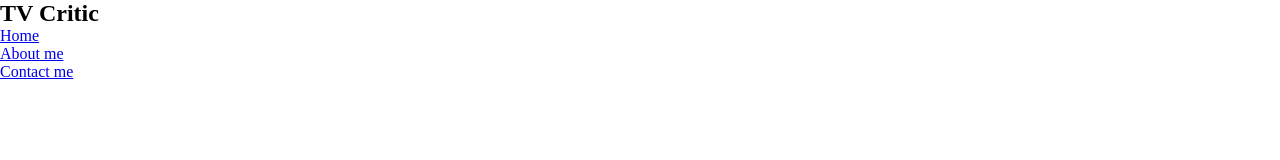
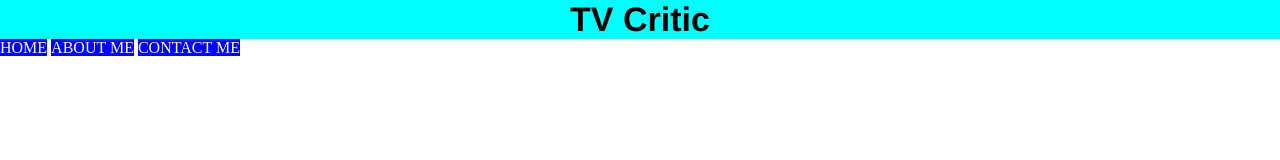
Before and after one commit to grbrooks/tvcritic, a plain HTML site: page index.html in a window 1280 px wide. Drawn offline with Linux system fonts and the light colour scheme.

Commit message:
--- Auto-Git Commit ---

```diff
--- a/css/stlyle.css
+++ b/css/stlyle.css
@@ -3,10 +3,25 @@
     padding: 0;
 }
 
+.title {
+    background-color: aqua;
+    text-align: center;
+    font-size: 34px;
+    font-family: 'Franklin Gothic Medium', 'Arial Narrow', Arial, sans-serif;
+}
+
 .item {
     list-style-type: none;
+    display: inline;
 }
 
-item a {
+.item a {
+    color: #fff;
+    background-color: blue;
     text-decoration: none;
+    text-transform: uppercase;
 }
+
+.item a:hover {
+    background-color: gray;
+}
```
